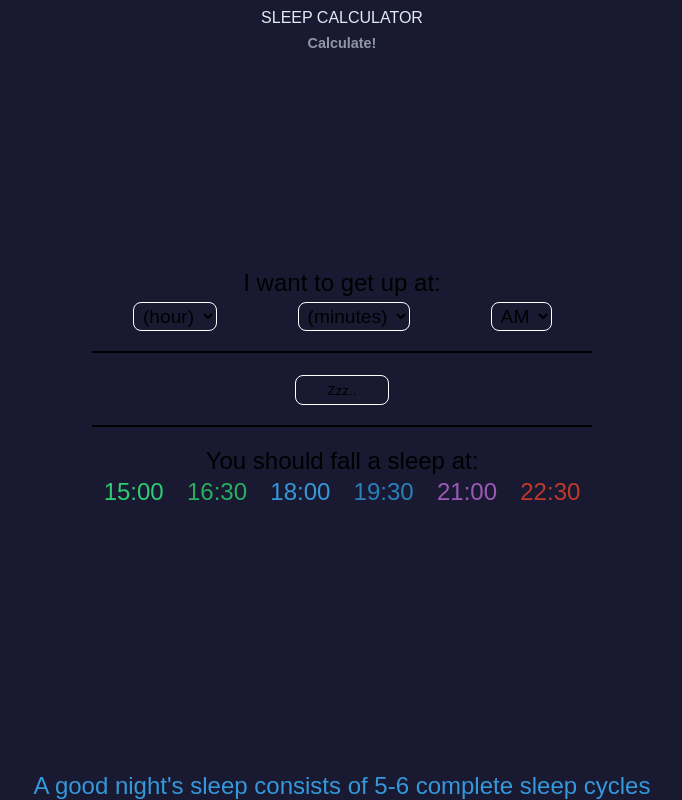
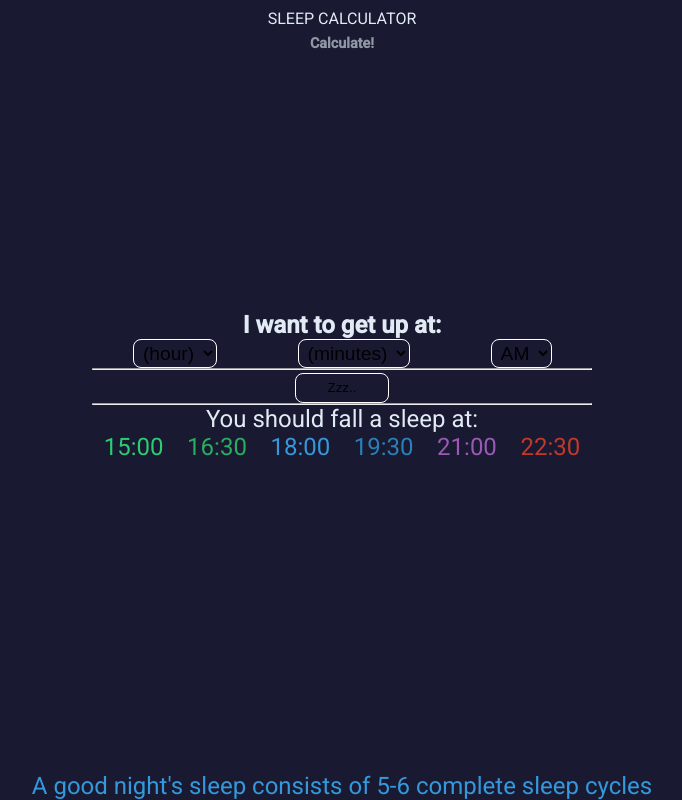
Before and after one commit to snoh666/sleep-cycle-calculator, a React (Create React App) app: page / in a window 1280 px wide. Shown: the whole page, without its empty margins (298-980 px from the left). Built offline with nearby package versions, Linux system fonts and the light colour scheme.

Commit message:
Fixed basic styling structure

```diff
--- a/src/index.css
+++ b/src/index.css
@@ -1,38 +1,16 @@
-*{
+* {
   margin: 0;
   padding: 0;
   box-sizing: border-box;
 }
-body{
-  font-family: 'Montserrat',
-  sans-serif;
+body {
+  font-family: 'Roboto', sans-serif;
+
   font-size: 24px;
-  background: #2c3e50;
-  color: #000;
+  background: #191a32;
+  color: #e2eaf4;
 }
-h2{
-  margin: 10px 5px;
+a {
+  color: inherit;
+  text-transform: none;
 }
-h4{
-  font-weight: normal;
-  font-size: 1em;
-  margin: 5px 0;
-}
-hr{
-  max-width: 500px;
-  height: 2px;
-  margin: 20px 0;
-  background: black;
-  border: none;
-}
-.timestamp{
-  margin: 2.5px 5px;
-}
-a{
-  color: #000;
-  text-transform: none;
-  transition: color .6s ease-out;
-}
-a:hover{
-  color: #ecf0f1;
-}
```
